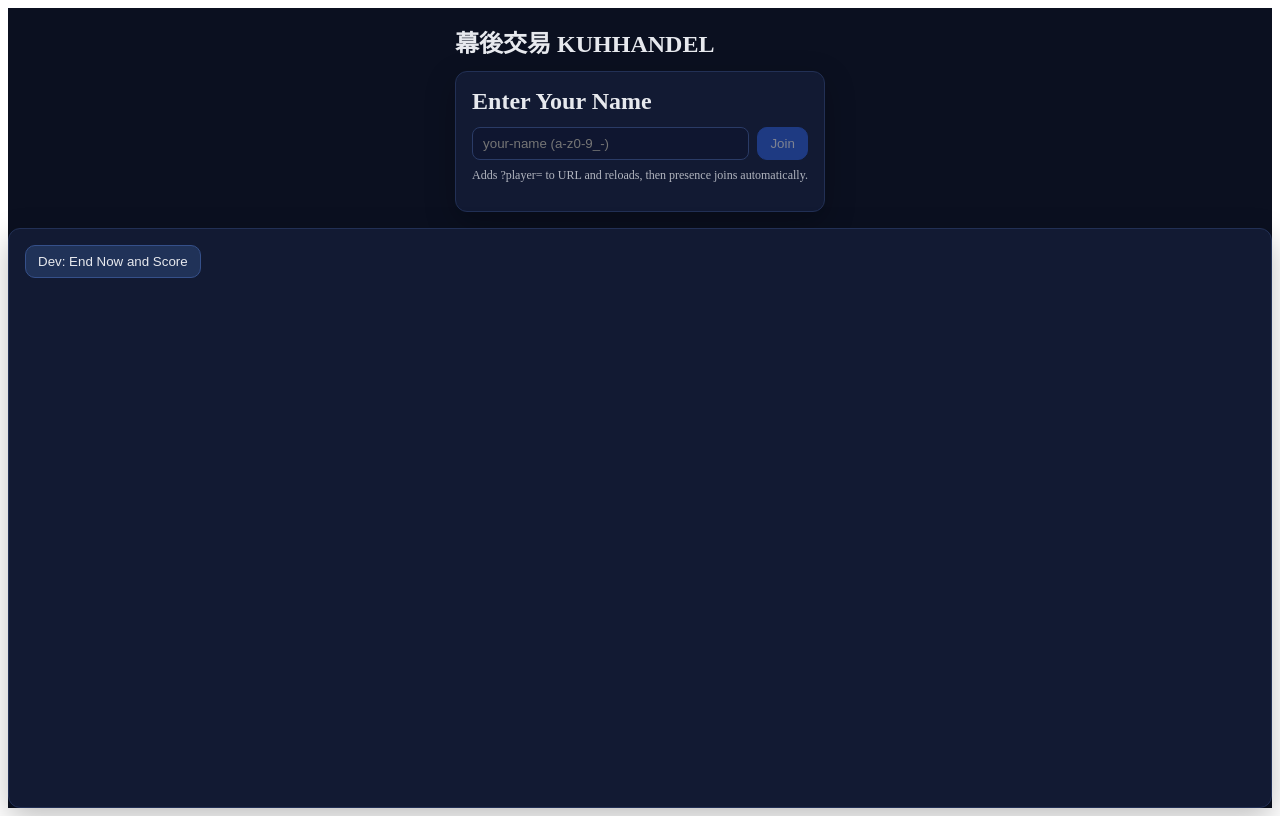
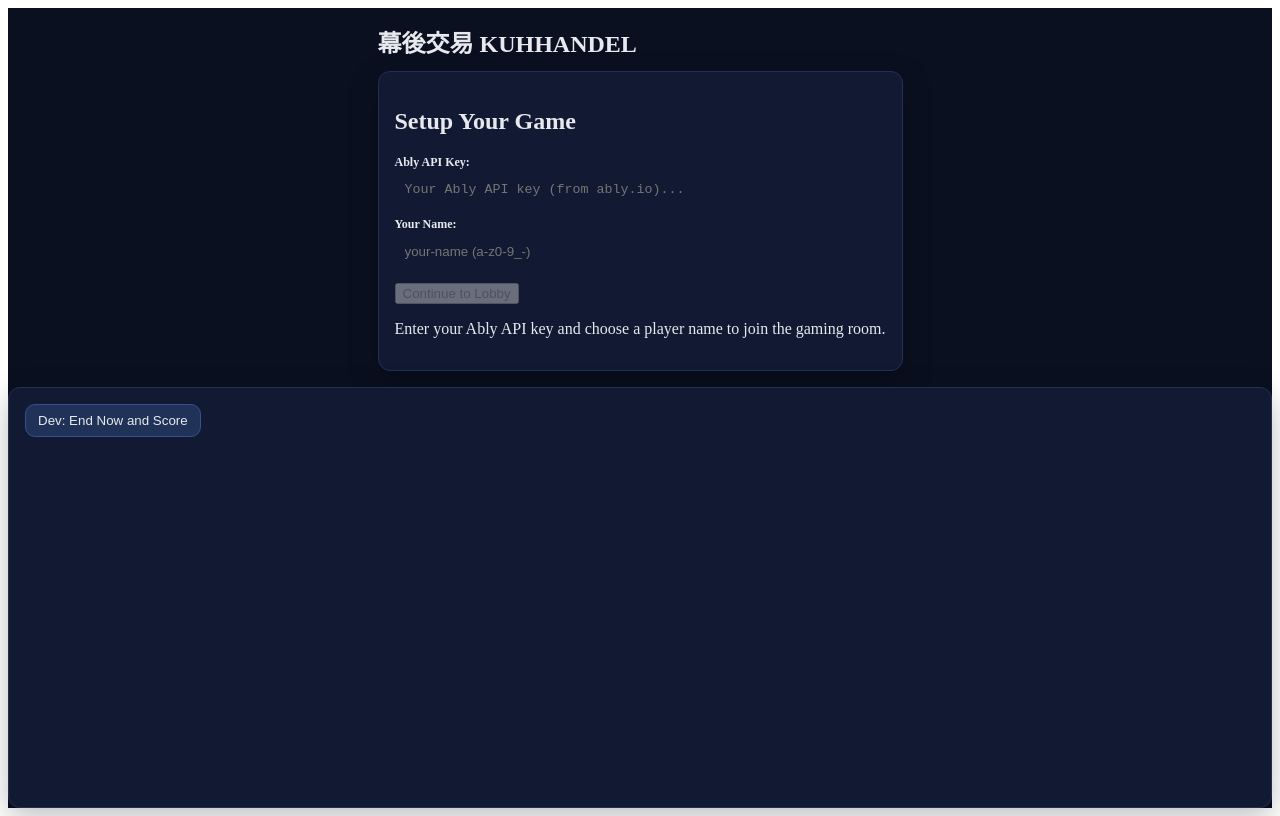
Before and after one commit to kevin202108/kuhhandel, a Vue app: page / in a window 1280 px wide. Built offline with nearby package versions, Linux system fonts and the light colour scheme.

Commit message:
Refactor setup and lobby components; add API key configuration and improve error handling

```diff
--- a/src/App.vue
+++ b/src/App.vue
@@ -13,12 +13,17 @@
     </header>
     <div v-if="hostChangedMsg" class="banner">{{ hostChangedMsg }}</div>
 
-    <!-- Setup Screen (NameEntry / Lobby) -->
+    <!-- Setup Screen -->
     <section v-if="phase === 'setup'" class="view setup">
       <h1>幕後交易 KUHHANDEL</h1>
 
+      <!-- Setup: Configure API key and name -->
+      <SetupForm
+        v-if="!hasConfiguredApiKey"
+        @configured="hasConfiguredApiKey = true" />
+
       <!-- NameEntry when no ?player= given -->
-      <div v-if="!myId" class="panel">
+      <div v-else-if="!myId" class="panel">
         <h2>Enter Your Name</h2>
         <div class="players-setup">
           <div class="player-row">
@@ -30,22 +35,15 @@
       </div>
 
       <!-- Lobby when already joined -->
-      <div v-else class="panel">
-        <h2>Lobby (room: {{ roomId }})</h2>
-        <p class="hint">Host: <code>{{ hostIdLabel }}</code></p>
-        <ul class="plist">
-          <li v-for="m in members" :key="m.id">
-            <strong>{{ m.data?.name || m.id }}</strong> <code>({{ m.id }})</code>
-            <span v-if="m.id === hostIdLabel" class="badge">Host</span>
-            <span v-if="m.id === myId" class="badge">You</span>
-          </li>
-        </ul>
-        <div class="setup-actions">
-          <button class="secondary" @click="refreshPresence">Refresh</button>
-          <button class="primary" :disabled="!canStartOnline" @click="startGame">Start Game (Host)</button>
-        </div>
-        <p class="hint">Requires at least 2 members; only Host can start.</p>
-      </div>
+      <LobbyForm
+        v-else
+        :room-id="roomId"
+        :my-id="myId"
+        :members="members"
+        :host-id-label="hostIdLabel"
+        :can-start-online="canStartOnline"
+        @refresh-presence="refreshPresence"
+        @start-game="startGame" />
     </section>
 
     <!-- Turn Choice -->
@@ -213,6 +211,8 @@
 <script setup lang="ts">
 import { computed, reactive, ref, onMounted, onUnmounted, watch } from 'vue';
 import Hud from '@/components/Hud.vue';
+import SetupForm from '@/components/SetupForm.vue';
+import LobbyForm from '@/components/LobbyForm.vue';
 import TurnChoice from '@/components/TurnChoice.vue';
 import AuctionBidderView from '@/components/Auction/AuctionBidderView.vue';
 import AuctionHostView from '@/components/Auction/AuctionHostView.vue';
@@ -241,6 +241,9 @@ async function refreshPresence() {
   try { members.value = await broadcast.presence().getMembers(); } catch { /* ignore */ }
 }
 const hostIdLabel = computed(() => game.hostId || members.value.map(m => m.id).sort()[0] || '');
+
+// API Key configuration status
+const hasConfiguredApiKey = ref(localStorage.getItem('player-configured') === 'true');
 
 // NameEntry data
 const nameInput = ref('');
--- /dev/null
+++ b/src/components/LobbyForm.vue
@@ -0,0 +1,49 @@
+<script setup lang="ts">
+import { computed, defineProps, defineEmits } from 'vue';
+
+type Member = { id: string; data?: { playerId: string; name: string } };
+
+const props = defineProps<{
+  roomId: string;
+  myId: string;
+  members: Member[];
+  hostIdLabel: string;
+  canStartOnline: boolean;
+}>();
+
+defineEmits<{
+  'refresh-presence': [];
+  'start-game': [];
+}>();
+
+// Computed
+const computedCanStart = computed(() => (props.hostIdLabel === props.myId) && props.members.length >= 2);
+</script>
+
+<template>
+  <div class="panel">
+    <h2>Lobby (room: {{ roomId }})</h2>
+    <p class="hint">Host: <code>{{ hostIdLabel }}</code></p>
+    <ul class="plist">
+      <li v-for="m in members" :key="m.id">
+        <strong>{{ m.data?.name || m.id }}</strong> <code>({{ m.id }})</code>
+        <span v-if="m.id === hostIdLabel" class="badge">Host</span>
+        <span v-if="m.id === myId" class="badge">You</span>
+      </li>
+    </ul>
+    <div class="setup-actions">
+      <button class="secondary" @click="$emit('refresh-presence')">Refresh</button>
+      <button
+        class="primary"
+        :disabled="!computedCanStart"
+        @click="$emit('start-game')">
+        Start Game (Host)
+      </button>
+    </div>
+    <p class="hint">Requires at least 2 members; only Host can start.</p>
+  </div>
+</template>
+
+<style scoped>
+/* Lobby styles can be added if needed */
+</style>
--- a/src/components/SetupForm.vue
+++ b/src/components/SetupForm.vue
@@ -1,41 +1,98 @@
 <script setup lang="ts">
-import { ref } from 'vue'
+import { ref, computed, defineEmits } from 'vue';
 
-defineProps<{ msg: string }>()
+// Emits
+const emit = defineEmits<{
+  configured: []
+}>();
 
-const count = ref(0)
+// State
+const apiKeyInput = ref('');
+const nameInput = ref('');
+const ID_RE = /^[a-z0-9_-]{1,24}$/;
+
+// Computed
+const canConfigure = computed(() => {
+  const apiKeyValid = apiKeyInput.value.trim().length > 10; // Basic API key length check
+  const nameValid = ID_RE.test(nameInput.value.trim().toLowerCase());
+  return apiKeyValid && nameValid;
+});
+
+// Methods
+function configureAndJoin() {
+  if (!canConfigure.value) return;
+
+  // Save to localStorage
+  localStorage.setItem('ably-api-key', apiKeyInput.value.trim());
+  localStorage.setItem('player-configured', 'true');
+
+  // Reset form
+  apiKeyInput.value = '';
+  nameInput.value = '';
+
+  // Emit configured event
+  emit('configured');
+}
 </script>
 
 <template>
-  <h1>{{ msg }}</h1>
-
-  <div class="card">
-    <button type="button" @click="count++">count is {{ count }}</button>
-    <p>
-      Edit
-      <code>components/HelloWorld.vue</code> to test HMR
-    </p>
+  <div class="panel">
+    <h2>Setup Your Game</h2>
+    <div class="players-setup">
+      <div class="input-row">
+        <label>Ably API Key:</label>
+        <input
+          v-model.trim="apiKeyInput"
+          placeholder="Your Ably API key (from ably.io)..."
+          type="password" />
+      </div>
+      <div class="input-row">
+        <label>Your Name:</label>
+        <input
+          v-model.trim="nameInput"
+          placeholder="your-name (a-z0-9_-)"
+          maxlength="16" />
+      </div>
+      <div class="actions">
+        <button
+          class="primary"
+          :disabled="!canConfigure"
+          @click="configureAndJoin">
+          Continue to Lobby
+        </button>
+      </div>
+      <p class="hint">Enter your Ably API key and choose a player name to join the gaming room.</p>
+    </div>
   </div>
-
-  <p>
-    Check out
-    <a href="https://vuejs.org/guide/quick-start.html#local" target="_blank"
-      >create-vue</a
-    >, the official Vue + Vite starter
-  </p>
-  <p>
-    Learn more about IDE Support for Vue in the
-    <a
-      href="https://vuejs.org/guide/scaling-up/tooling.html#ide-support"
-      target="_blank"
-      >Vue Docs Scaling up Guide</a
-    >.
-  </p>
-  <p class="read-the-docs">Click on the Vite and Vue logos to learn more</p>
 </template>
 
 <style scoped>
-.read-the-docs {
-  color: #888;
+.input-row {
+  display: flex;
+  flex-direction: column;
+  gap: 4px;
+  margin: 12px 0;
+}
+
+.input-row label {
+  font-weight: 600;
+  color: var(--text-primary);
+  font-size: 12px;
+}
+
+.input-row input {
+  padding: 8px 10px;
+  border-radius: 8px;
+  border: 1px solid var(--border-secondary);
+  background: var(--bg-accent);
+  color: var(--text-primary);
+}
+
+.input-row input[type="password"] {
+  font-family: monospace;
+}
+
+.actions {
+  margin-top: 16px;
 }
 </style>
--- a/src/networking/ablyClient.ts
+++ b/src/networking/ablyClient.ts
@@ -9,8 +9,8 @@ import type { Envelope, MsgType } from '@/networking/protocol';
 let client: Ably.Types.RealtimePromise | null = null;
 
 function requireApiKey(): string {
-  const key = import.meta.env.VITE_ABLY_API_KEY as string | undefined;
-  if (!key) throw new Error('[Ably] Missing VITE_ABLY_API_KEY');
+  const key = localStorage.getItem('ably-api-key') as string | undefined;
+  if (!key) throw new Error('[Ably] No Ably API key found. Please configure your gaming setup first.');
   return key;
 }
 
```
